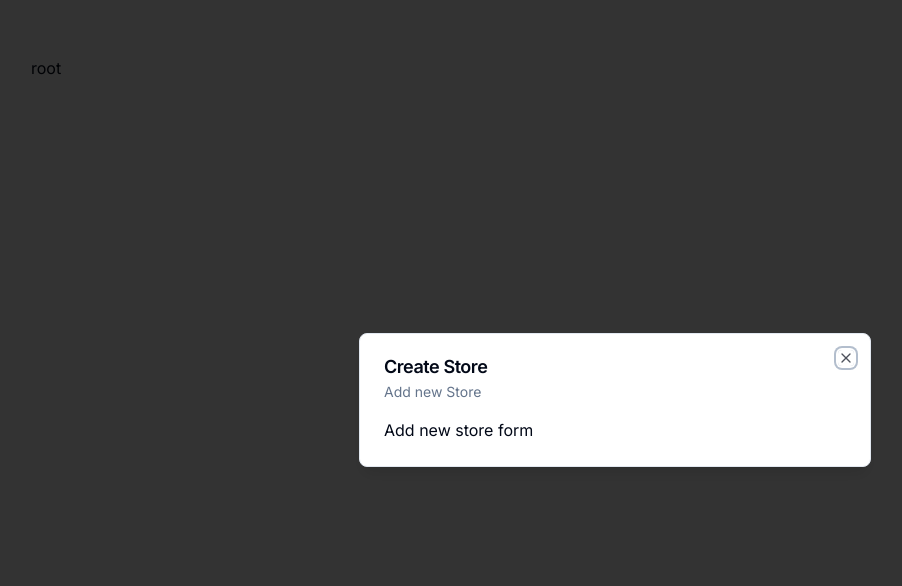
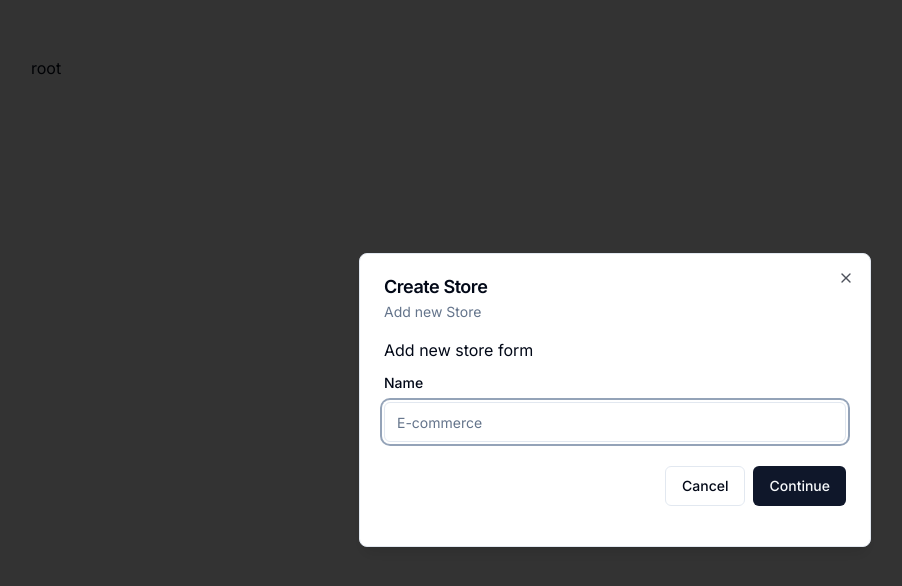
Before and after one commit to nikhilchopra08/Admin-ecommerce-store, a Next.js app: page / in a window 1280 px wide. Shown: the top 586 px of the page, without its empty margins (25-927 px from the left). Built offline with nearby package versions, Linux system fonts and the light colour scheme.

Commit message:
removes the submission error

```diff
--- a/components/modals/store-modal.tsx
+++ b/components/modals/store-modal.tsx
@@ -1,19 +1,72 @@
 "use client"
 
 import { useStoreModal } from "@/hooks/use-store-modal";
-import { Model } from "../model";
+import { Modal } from "../model";
+import { Form, FormControl, FormField, FormItem, FormLabel, FormMessage } from "../ui/form";
+import { z } from "zod";
+import { zodResolver } from "@hookform/resolvers/zod";
+import { useForm } from "react-hook-form";
+import { Input } from "../ui/input";
+import { Button } from "../ui/button";
+
+const formSchema = z.object({
+  name: z.string().min(1)
+})
+
 
 export const StoreModal = () => {
     const storeModal = useStoreModal();
 
+    const form = useForm<z.infer<typeof formSchema>>({
+      resolver: zodResolver(formSchema),
+      defaultValues: {
+          name: ""
+      }
+  })
+
+  const onSubmit = async (values: z.infer<typeof formSchema>) => {
+    console.log(values);
+  }
+
     return (
-        <Model
+        <Modal
             title="Create Store"
             description="Add new Store"
             isOpen={storeModal.isOpen}
             onClose={storeModal.onClose}
         >
             Add new store form
-        </Model>
+            <div>
+                <div className='py-2 pb-4 space-y-4'>
+                    <Form {...form}>
+                        <form onSubmit={form.handleSubmit(onSubmit)}>
+                            <FormField
+                                control={form.control}
+                                name="name"
+                                render={({ field }) => (
+                                    <FormItem>
+                                        <FormLabel>Name</FormLabel>
+                                        <FormControl>
+                                            <Input
+                                                placeholder='E-commerce'
+                                                {...field}
+                                            />
+                                        </FormControl>
+                                        <FormMessage />
+                                    </FormItem>
+                                )}
+                            />
+                            <div className='flex items-center justify-end w-full pt-6 space-x-2'>
+                                <Button
+                                    variant="outline"
+                                    onClick={storeModal.onClose}>Cancel</Button>
+                                <Button type='submit' >Continue</Button>
+                            </div>
+                        </form>
+                    </Form>
+                </div>
+            </div>
+        </Modal>
+
     );
 };
--- a/components/model.tsx
+++ b/components/model.tsx
@@ -10,7 +10,7 @@
     children?: React.ReactNode;
 };
 
-export const Model : React.FC<ModalProps> = ({
+export const Modal : React.FC<ModalProps> = ({
     title,
     description,
     isOpen,
--- /dev/null
+++ b/components/ui/form.tsx
@@ -0,0 +1,178 @@
+"use client"
+
+import * as React from "react"
+import * as LabelPrimitive from "@radix-ui/react-label"
+import { Slot } from "@radix-ui/react-slot"
+import {
+  Controller,
+  ControllerProps,
+  FieldPath,
+  FieldValues,
+  FormProvider,
+  useFormContext,
+} from "react-hook-form"
+
+import { cn } from "@/lib/utils"
+import { Label } from "@/components/ui/label"
+
+const Form = FormProvider
+
+type FormFieldContextValue<
+  TFieldValues extends FieldValues = FieldValues,
+  TName extends FieldPath<TFieldValues> = FieldPath<TFieldValues>
+> = {
+  name: TName
+}
+
+const FormFieldContext = React.createContext<FormFieldContextValue>(
+  {} as FormFieldContextValue
+)
+
+const FormField = <
+  TFieldValues extends FieldValues = FieldValues,
+  TName extends FieldPath<TFieldValues> = FieldPath<TFieldValues>
+>({
+  ...props
+}: ControllerProps<TFieldValues, TName>) => {
+  return (
+    <FormFieldContext.Provider value={{ name: props.name }}>
+      <Controller {...props} />
+    </FormFieldContext.Provider>
+  )
+}
+
+const useFormField = () => {
+  const fieldContext = React.useContext(FormFieldContext)
+  const itemContext = React.useContext(FormItemContext)
+  const { getFieldState, formState } = useFormContext()
+
+  const fieldState = getFieldState(fieldContext.name, formState)
+
+  if (!fieldContext) {
+    throw new Error("useFormField should be used within <FormField>")
+  }
+
+  const { id } = itemContext
+
+  return {
+    id,
+    name: fieldContext.name,
+    formItemId: `${id}-form-item`,
+    formDescriptionId: `${id}-form-item-description`,
+    formMessageId: `${id}-form-item-message`,
+    ...fieldState,
+  }
+}
+
+type FormItemContextValue = {
+  id: string
+}
+
+const FormItemContext = React.createContext<FormItemContextValue>(
+  {} as FormItemContextValue
+)
+
+const FormItem = React.forwardRef<
+  HTMLDivElement,
+  React.HTMLAttributes<HTMLDivElement>
+>(({ className, ...props }, ref) => {
+  const id = React.useId()
+
+  return (
+    <FormItemContext.Provider value={{ id }}>
+      <div ref={ref} className={cn("space-y-2", className)} {...props} />
+    </FormItemContext.Provider>
+  )
+})
+FormItem.displayName = "FormItem"
+
+const FormLabel = React.forwardRef<
+  React.ElementRef<typeof LabelPrimitive.Root>,
+  React.ComponentPropsWithoutRef<typeof LabelPrimitive.Root>
+>(({ className, ...props }, ref) => {
+  const { error, formItemId } = useFormField()
+
+  return (
+    <Label
+      ref={ref}
+      className={cn(error && "text-destructive", className)}
+      htmlFor={formItemId}
+      {...props}
+    />
+  )
+})
+FormLabel.displayName = "FormLabel"
+
+const FormControl = React.forwardRef<
+  React.ElementRef<typeof Slot>,
+  React.ComponentPropsWithoutRef<typeof Slot>
+>(({ ...props }, ref) => {
+  const { error, formItemId, formDescriptionId, formMessageId } = useFormField()
+
+  return (
+    <Slot
+      ref={ref}
+      id={formItemId}
+      aria-describedby={
+        !error
+          ? `${formDescriptionId}`
+          : `${formDescriptionId} ${formMessageId}`
+      }
+      aria-invalid={!!error}
+      {...props}
+    />
+  )
+})
+FormControl.displayName = "FormControl"
+
+const FormDescription = React.forwardRef<
+  HTMLParagraphElement,
+  React.HTMLAttributes<HTMLParagraphElement>
+>(({ className, ...props }, ref) => {
+  const { formDescriptionId } = useFormField()
+
+  return (
+    <p
+      ref={ref}
+      id={formDescriptionId}
+      className={cn("text-sm text-muted-foreground", className)}
+      {...props}
+    />
+  )
+})
+FormDescription.displayName = "FormDescription"
+
+const FormMessage = React.forwardRef<
+  HTMLParagraphElement,
+  React.HTMLAttributes<HTMLParagraphElement>
+>(({ className, children, ...props }, ref) => {
+  const { error, formMessageId } = useFormField()
+  const body = error ? String(error?.message) : children
+
+  if (!body) {
+    return null
+  }
+
+  return (
+    <p
+      ref={ref}
+      id={formMessageId}
+      className={cn("text-sm font-medium text-destructive", className)}
+      {...props}
+    >
+      {body}
+    </p>
+  )
+})
+FormMessage.displayName = "FormMessage"
+
+export {
+  useFormField,
+  Form,
+  FormItem,
+  FormLabel,
+  FormControl,
+  FormDescription,
+  FormMessage,
+  FormField,
+}
--- /dev/null
+++ b/components/ui/input.tsx
@@ -0,0 +1,25 @@
+import * as React from "react"
+
+import { cn } from "@/lib/utils"
+
+export interface InputProps
+  extends React.InputHTMLAttributes<HTMLInputElement> {}
+
+const Input = React.forwardRef<HTMLInputElement, InputProps>(
+  ({ className, type, ...props }, ref) => {
+    return (
+      <input
+        type={type}
+        className={cn(
+          "flex h-10 w-full rounded-md border border-input bg-background px-3 py-2 text-sm ring-offset-background file:border-0 file:bg-transparent file:text-sm file:font-medium placeholder:text-muted-foreground focus-visible:outline-none focus-visible:ring-2 focus-visible:ring-ring focus-visible:ring-offset-2 disabled:cursor-not-allowed disabled:opacity-50",
+          className
+        )}
+        ref={ref}
+        {...props}
+      />
+    )
+  }
+)
+Input.displayName = "Input"
+
+export { Input }
--- /dev/null
+++ b/components/ui/label.tsx
@@ -0,0 +1,26 @@
+"use client"
+
+import * as React from "react"
+import * as LabelPrimitive from "@radix-ui/react-label"
+import { cva, type VariantProps } from "class-variance-authority"
+
+import { cn } from "@/lib/utils"
+
+const labelVariants = cva(
+  "text-sm font-medium leading-none peer-disabled:cursor-not-allowed peer-disabled:opacity-70"
+)
+
+const Label = React.forwardRef<
+  React.ElementRef<typeof LabelPrimitive.Root>,
+  React.ComponentPropsWithoutRef<typeof LabelPrimitive.Root> &
+    VariantProps<typeof labelVariants>
+>(({ className, ...props }, ref) => (
+  <LabelPrimitive.Root
+    ref={ref}
+    className={cn(labelVariants(), className)}
+    {...props}
+  />
+))
+Label.displayName = LabelPrimitive.Root.displayName
+
+export { Label }
--- a/hooks/use-store-modal.tsx
+++ b/hooks/use-store-modal.tsx
@@ -9,5 +9,5 @@
 export const useStoreModal = create<useStoreModalStore>((set) => ({
     isOpen : false,
     onClose : () => set({ isOpen : false}),
-    onOpen : () => set({ isOpen : true})
+    onOpen : () => set({ isOpen : true}),
 }))
--- a/package.json
+++ b/package.json
@@ -10,7 +10,9 @@
   },
   "dependencies": {
     "@clerk/nextjs": "^5.2.4",
+    "@hookform/resolvers": "^3.9.0",
     "@radix-ui/react-dialog": "^1.1.1",
+    "@radix-ui/react-label": "^2.1.0",
     "@radix-ui/react-slot": "^1.1.0",
     "class-variance-authority": "^0.7.0",
     "clsx": "^2.1.1",
@@ -18,8 +20,10 @@
     "next": "14.2.5",
     "react": "^18",
     "react-dom": "^18",
+    "react-hook-form": "^7.52.1",
     "tailwind-merge": "^2.4.0",
     "tailwindcss-animate": "^1.0.7",
+    "zod": "^3.23.8",
     "zustand": "^4.5.4"
   },
   "devDependencies": {
```
Also changed, not shown: 1 other file (tests, documents, lock files or other folders).
